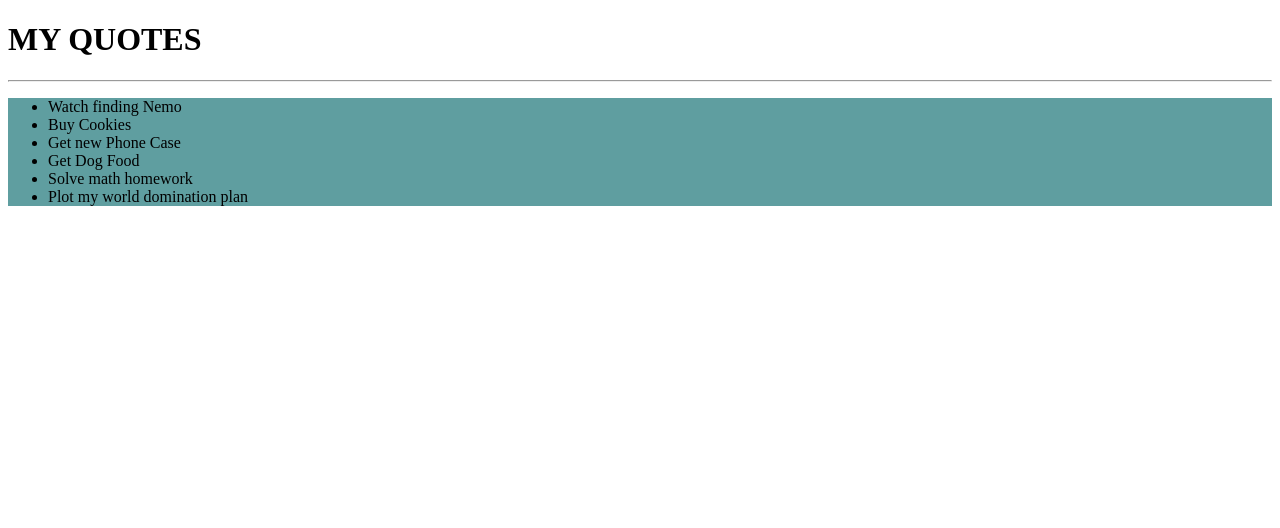
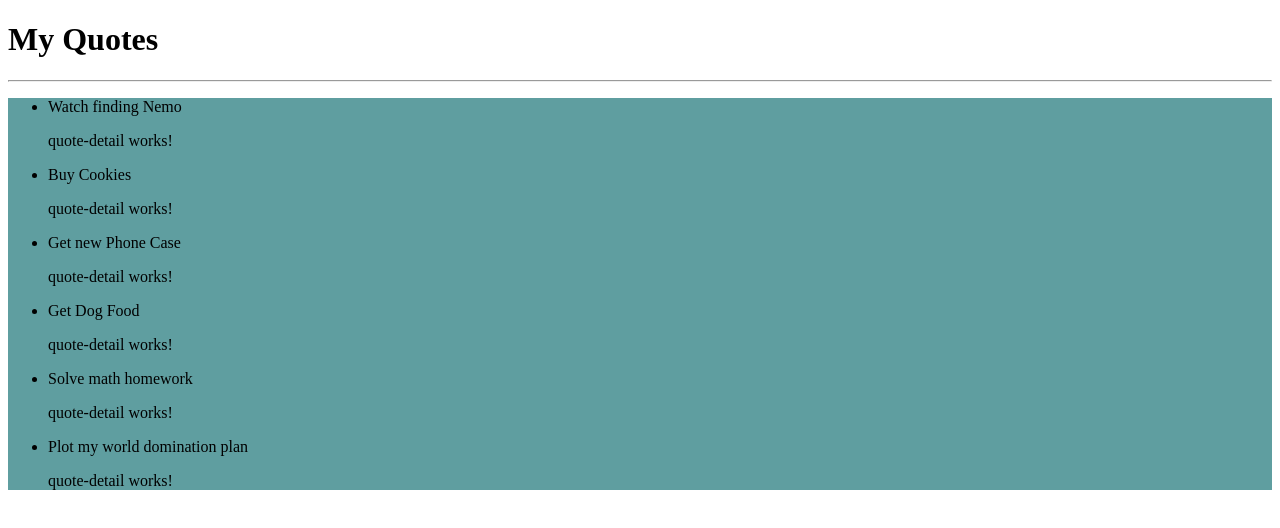
Before and after one commit to FestusMutie/quote_app, an Angular app: page / in a window 1280 px wide. Shown: the top 528 px of the page. Built offline with nearby package versions, Linux system fonts and the light colour scheme.

Commit message:
nesting child components to parent components

```diff
--- a/src/app/app.module.ts
+++ b/src/app/app.module.ts
@@ -4,11 +4,13 @@ import { BrowserModule } from '@angular/platform-browser';
 import { AppRoutingModule } from './app-routing.module';
 import { AppComponent } from './app.component';
 import { QuoteComponent } from './quote/quote.component';
+import { QuoteDetailComponent } from './quote-detail/quote-detail.component';
 
 @NgModule({
   declarations: [
     AppComponent,
-    QuoteComponent
+    QuoteComponent,
+    QuoteDetailComponent
   ],
   imports: [
     BrowserModule,
--- /dev/null
+++ b/src/app/quote-detail/quote-detail.component.html
@@ -0,0 +1 @@
+<p>quote-detail works!</p>
--- /dev/null
+++ b/src/app/quote-detail/quote-detail.component.ts
@@ -0,0 +1,17 @@
+import { Component, OnInit, Input } from '@angular/core';
+import { Quote } from '../quote';
+
+@Component({
+  selector: 'app-quote-detail',
+  templateUrl: './quote-detail.component.html',
+  styleUrls: ['./quote-detail.component.css']
+})
+export class QuoteDetailComponent implements OnInit {
+
+  @Input() quote: Quote;
+  constructor() { }
+
+  ngOnInit() {
+  }
+
+}
--- a/src/app/quote/quote.component.html
+++ b/src/app/quote/quote.component.html
@@ -1,11 +1,10 @@
 <div>
-    <h1>MY QUOTES</h1>
-
+    <h1>My Quotes</h1>
     <hr>
     <ul>
-        <li *ngFor='let quote of quotes'>
-          {{quote.name}}
-        </li>
+      <li *ngFor='let quote of quotes'>
+        {{quote.name}}
+        <app-quote-detail [quote]='quote'></app-quote-detail>
+      </li>
     </ul>
-    <p *ngIf='quotes.length > 10'>This quote has the highest upvotes</p>
   </div>
```
Also changed, not shown: src/app/quote-detail/quote-detail.component.css (added), 1 other file (tests, documents, lock files or other folders).
